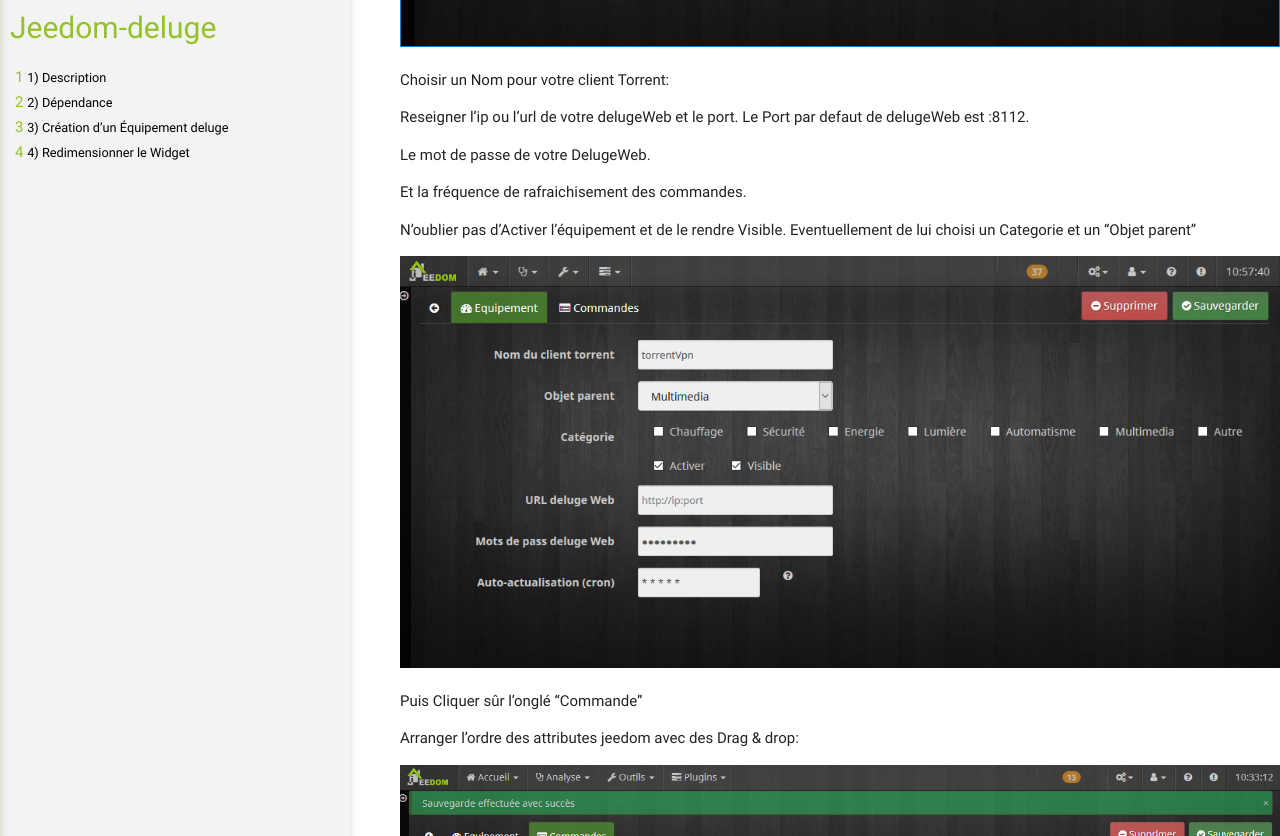
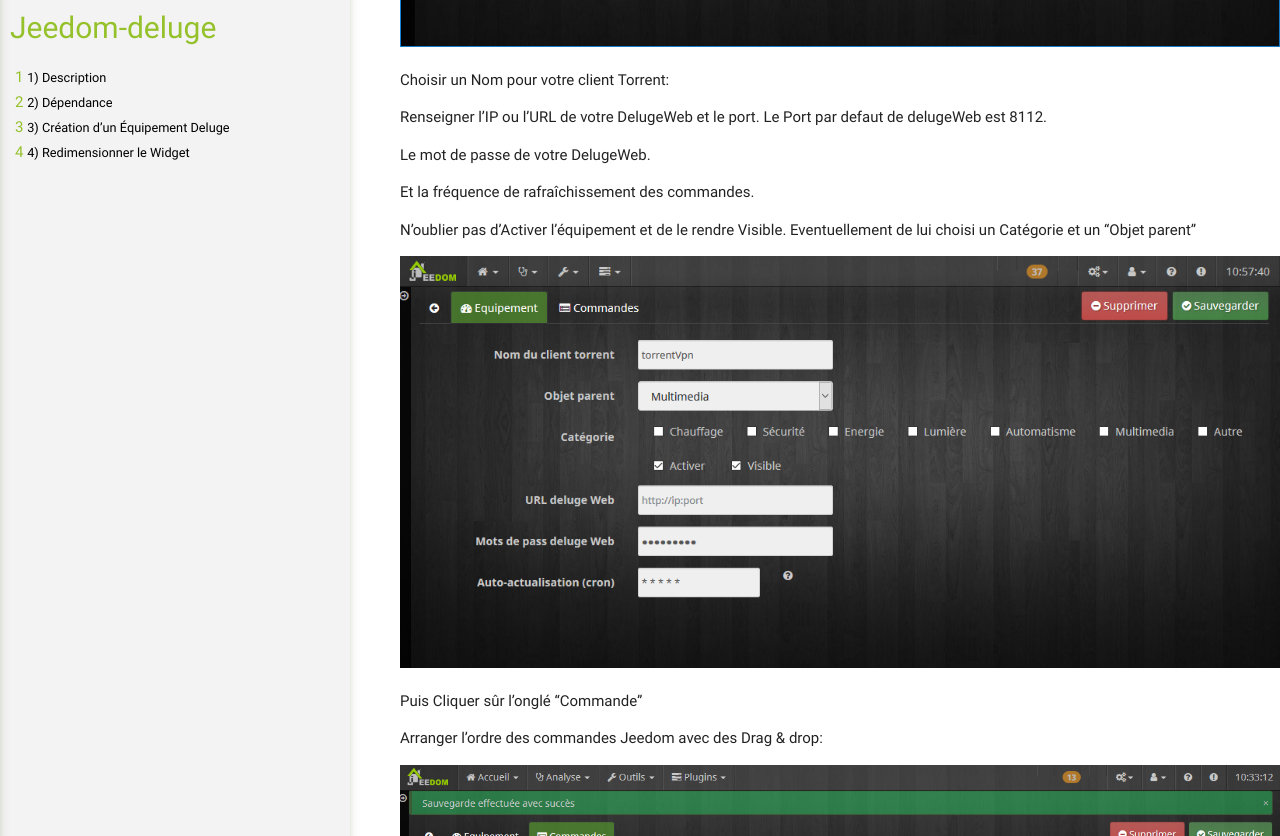
Before and after one commit to Robokazou/jeedom-deluge, a Jekyll site: the page built from docs/fr_FR/index.md, in a window 1280 px wide and 1400 px high, scrolled down 2407 px. Shown: the part 152-988 px from the top of the window. Built offline with Jekyll 4.4.1, drawn with Linux system fonts in a browser that asks for light colours; our own code applies the rules of GitHub Pages for plain Markdown files; some of the changed text lies outside the part shown.

Commit message:
Update index.md

```diff
--- a/docs/fr_FR/index.md
+++ b/docs/fr_FR/index.md
@@ -31,19 +31,19 @@ Cliquer sur "Ajouter" :
 
 Choisir un Nom pour votre client Torrent:
 
-Reseigner l'ip ou l'url de votre delugeWeb et le port. Le Port par defaut de delugeWeb est :8112.
+Renseigner l'IP ou l'URL de votre DelugeWeb et le port. Le Port par defaut de delugeWeb est 8112.
 
 Le mot de passe de votre DelugeWeb.
 
-Et la fréquence de rafraichisement des commandes.
+Et la fréquence de rafraîchissement des commandes.
 
-N'oublier pas d'Activer l'équipement et de le rendre Visible. Eventuellement de lui choisi un Categorie et un "Objet parent"
+N'oublier pas d'Activer l'équipement et de le rendre Visible. Eventuellement de lui choisi un Catégorie et un "Objet parent"
 
 ![Configure](../img/Configure.png)
 
 Puis Cliquer sûr l'onglé "Commande"
 
-Arranger l'ordre des attributes jeedom avec des Drag & drop:
+Arranger l'ordre des commandes Jeedom avec des Drag & drop:
 
 ![Drag&Drop](../img/SetArrangement.png)
 
@@ -60,11 +60,11 @@ NE PAS OUBLIER DE SAUVEGARDER
 Redimensionner le Widget
 ===
 
-Si vous avais bien configurer (activer l'equipement et mis Visible et Choisie un categorie). Vous devrier avoir ceci sur le Dashboard :
+Si vous avais bien configurer (activer l'l'équipement et mis Visible et Choisie un catégorie). Vous devriez avoir ceci sûr le Dashboard :
 
 ![widget Default](../img/widget%20Default.png)
 
-Cliquer sûr le crayon en haut a droit pour le redimentionner:
+Cliquer sur le crayon en haut a droit pour le redimensionner:
 
 ![Crayon Resize](../img/Resize.png)
 
```
Also changed, not shown: other parts of docs/fr_FR/index.md (+7 -7 lines).
